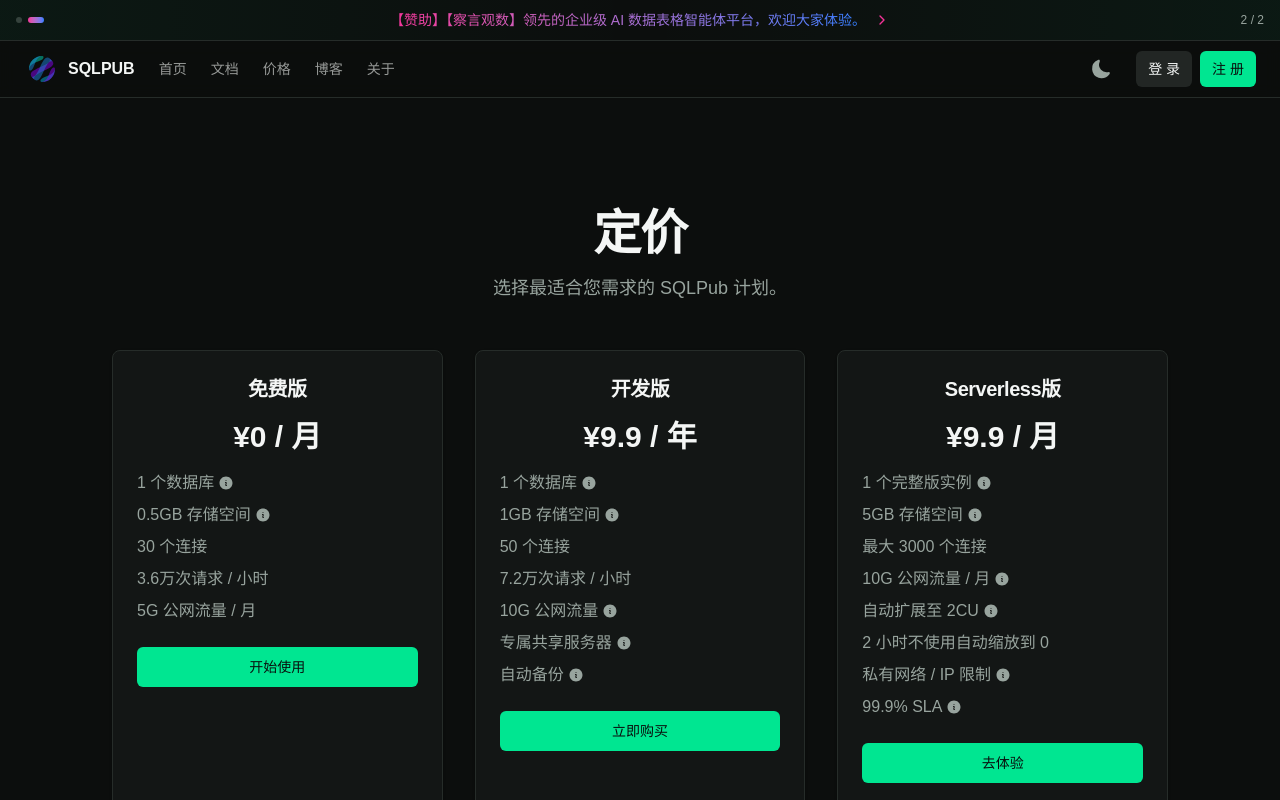
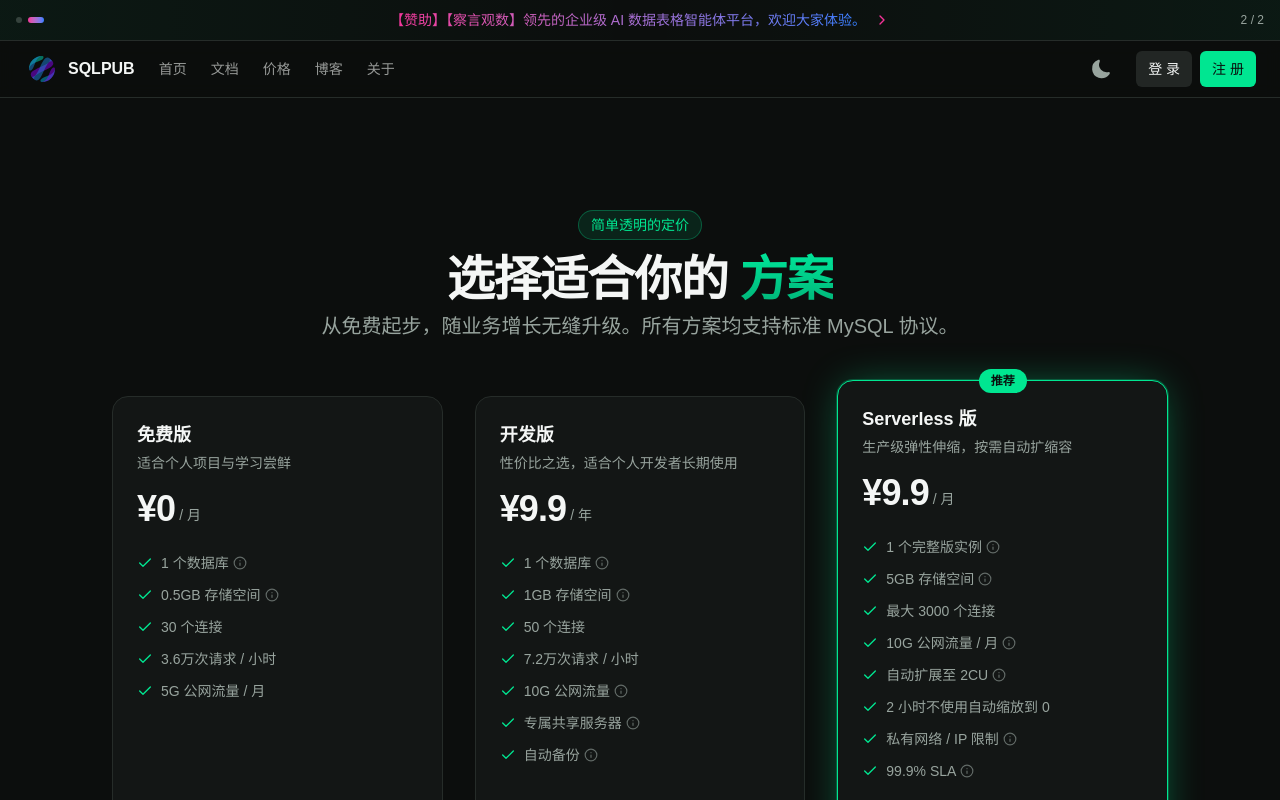
Before and after one commit to sqlpub/sqlpub-website, a Next.js app: page /pricing in a window 1280 px wide. Shown: the top 800 px of the page. Built offline with nearby package versions, Linux system fonts and the light colour scheme; a web font is replaced by a local one.

Commit message:
feat: revamp pricing page layout and introduce new pricing plans
Co-authored-by: Red Rabbit <20015177+liuxinwang@users.noreply.github.com>

```diff
--- a/app/pricing/page.tsx
+++ b/app/pricing/page.tsx
@@ -1,144 +1,163 @@
-import { InformationCircleIcon } from "@heroicons/react/24/solid";
+import { Check, Info } from "lucide-react";
 
-import { title } from "@/components/primitives";
-import { Card, CardContent, CardHeader, CardTitle } from "@/components/ui/card";
+import { title, subtitle } from "@/components/primitives";
 import { Button } from "@/components/ui/button";
 import { SimpleTooltip } from "@/components/ui/tooltip";
 import { cn } from "@/lib/utils";
 
+type Feature = {
+  text: string;
+  tip?: string;
+};
+
+type Plan = {
+  name: string;
+  price: string;
+  period: string;
+  description: string;
+  features: Feature[];
+  cta: string;
+  variant: "outline" | "default";
+  featured?: boolean;
+};
+
+const plans: Plan[] = [
+  {
+    name: "免费版",
+    price: "¥0",
+    period: "/ 月",
+    description: "适合个人项目与学习尝鲜",
+    cta: "开始使用",
+    variant: "outline",
+    features: [
+      { text: "1 个数据库", tip: "schema" },
+      { text: "0.5GB 存储空间", tip: "超出锁定，可升级到开发版" },
+      { text: "30 个连接" },
+      { text: "3.6万次请求 / 小时" },
+      { text: "5G 公网流量 / 月" },
+    ],
+  },
+  {
+    name: "开发版",
+    price: "¥9.9",
+    period: "/ 年",
+    description: "性价比之选，适合个人开发者长期使用",
+    cta: "立即购买",
+    variant: "outline",
+    features: [
+      { text: "1 个数据库", tip: "schema" },
+      { text: "1GB 存储空间", tip: "超出 0.35元/GB/月" },
+      { text: "50 个连接" },
+      { text: "7.2万次请求 / 小时" },
+      { text: "10G 公网流量", tip: "超出 0.7元/GB (当前免费)" },
+      { text: "专属共享服务器", tip: "稳定性和性能优于免费版" },
+      { text: "自动备份", tip: "1次 / 天，保留3个" },
+    ],
+  },
+  {
+    name: "Serverless 版",
+    price: "¥9.9",
+    period: "/ 月",
+    description: "生产级弹性伸缩，按需自动扩缩容",
+    cta: "去体验",
+    variant: "default",
+    featured: true,
+    features: [
+      { text: "1 个完整版实例", tip: "没有数据库个数限制" },
+      { text: "5GB 存储空间", tip: "超出 0.5元/GB/月" },
+      { text: "最大 3000 个连接" },
+      { text: "10G 公网流量 / 月", tip: "超出 0.7元/GB (当前免费)" },
+      { text: "自动扩展至 2CU", tip: "2 个 vCPU，8 GB RAM" },
+      { text: "2 小时不使用自动缩放到 0" },
+      { text: "私有网络 / IP 限制", tip: "后续支持" },
+      { text: "99.9% SLA", tip: "服务等级协议" },
+    ],
+  },
+];
+
 export default function PricingPage() {
   return (
+    <div className="flex flex-col items-center">
       <div className="text-center">
-      <h1 className={cn(title())}>定价</h1>
-      <p className="mt-4 text-lg text-muted-foreground">
-        选择最适合您需求的 SQLPub 计划。
+        <span className="inline-flex items-center rounded-full border border-primary/30 bg-primary/10 px-3 py-1 text-sm font-medium text-primary">
+          简单透明的定价
+        </span>
+        <h1 className={cn(title({ size: "md" }), "mt-4 block")}>
+          选择适合你的
+          <span className={title({ color: "green" })}> 方案</span>
+        </h1>
+        <p className={cn(subtitle(), "mx-auto text-center")}>
+          从免费起步，随业务增长无缝升级。所有方案均支持标准 MySQL 协议。
         </p>
+      </div>
 
-      <div className="mt-12 grid gap-8 grid-cols-1 md:grid-cols-3">
-        {/* 免费计划 */}
-        <Card className="p-6 hover:shadow-lg transition">
-          <CardHeader className="p-0 pb-4">
-            <CardTitle className="text-xl">免费版</CardTitle>
-          </CardHeader>
-          <CardContent className="p-0">
-            <p className="text-3xl font-extrabold mb-4">¥0 / 月</p>
-            <ul className="mb-6 space-y-2 text-muted-foreground text-left">
-              <li className="flex items-center gap-1">
-                1 个数据库
-                <SimpleTooltip content="schema">
-                  <InformationCircleIcon className="h-4 w-4 text-muted-foreground cursor-pointer" />
+      <div className="mt-12 grid w-full grid-cols-1 items-start gap-8 md:grid-cols-3">
+        {plans.map((plan) => (
+          <div
+            key={plan.name}
+            className={cn(
+              "relative flex h-full flex-col rounded-2xl border bg-card p-6 text-left transition-all",
+              plan.featured
+                ? "border-primary shadow-glow md:-mt-4 md:mb-4"
+                : "border-border hover:border-primary/40"
+            )}
+          >
+            {plan.featured && (
+              <span className="absolute -top-3 left-1/2 -translate-x-1/2 rounded-full bg-primary px-3 py-1 text-xs font-semibold text-primary-foreground">
+                推荐
+              </span>
+            )}
+
+            <div className="pb-6">
+              <h2 className="text-lg font-semibold text-foreground">
+                {plan.name}
+              </h2>
+              <p className="mt-1 text-sm text-muted-foreground">
+                {plan.description}
+              </p>
+              <div className="mt-4 flex items-end gap-1">
+                <span className="text-4xl font-extrabold tracking-tight text-foreground">
+                  {plan.price}
+                </span>
+                <span className="pb-1 text-sm text-muted-foreground">
+                  {plan.period}
+                </span>
+              </div>
+            </div>
+
+            <ul className="mb-8 flex-1 space-y-3 text-sm">
+              {plan.features.map((feature) => (
+                <li key={feature.text} className="flex items-start gap-2">
+                  <Check className="mt-0.5 h-4 w-4 shrink-0 text-primary" />
+                  <span className="flex items-center gap-1 text-muted-foreground">
+                    {feature.text}
+                    {feature.tip && (
+                      <SimpleTooltip content={feature.tip}>
+                        <Info className="h-3.5 w-3.5 cursor-pointer text-muted-foreground/60" />
                       </SimpleTooltip>
+                    )}
+                  </span>
                 </li>
-              <li className="flex items-center gap-1">
-                0.5GB 存储空间
-                <SimpleTooltip content="超出锁定，可升级到开发版">
-                  <InformationCircleIcon className="h-4 w-4 text-muted-foreground cursor-pointer" />
-                </SimpleTooltip>
-              </li>
-              <li>30 个连接</li>
-              <li>3.6万次请求 / 小时</li>
-              <li>5G 公网流量 / 月</li>
+              ))}
             </ul>
-            <Button className="w-full">开始使用</Button>
-          </CardContent>
-        </Card>
 
-        {/* 标准计划 */}
-        <Card className="p-6 hover:shadow-lg transition">
-          <CardHeader className="p-0 pb-4">
-            <CardTitle className="text-xl">开发版</CardTitle>
-          </CardHeader>
-          <CardContent className="p-0">
-            <p className="text-3xl font-extrabold mb-4">¥9.9 / 年</p>
-            <ul className="mb-6 space-y-2 text-muted-foreground text-left">
-              <li className="flex items-center gap-1">
-                1 个数据库
-                <SimpleTooltip content="schema">
-                  <InformationCircleIcon className="h-4 w-4 text-muted-foreground cursor-pointer" />
-                </SimpleTooltip>
-              </li>
-              <li className="flex items-center gap-1">
-                1GB 存储空间
-                <SimpleTooltip content="超出 0.35元/GB/月">
-                  <InformationCircleIcon className="h-4 w-4 text-muted-foreground cursor-pointer" />
-                </SimpleTooltip>
-              </li>
-              <li>50 个连接</li>
-              <li>7.2万次请求 / 小时</li>
-              <li className="flex items-center gap-1">
-                10G 公网流量
-                <SimpleTooltip content="超出 0.7元/GB (当前免费)">
-                  <InformationCircleIcon className="h-4 w-4 text-muted-foreground cursor-pointer" />
-                </SimpleTooltip>
-              </li>
-              <li className="flex items-center gap-1">
-                专属共享服务器
-                <SimpleTooltip content="稳定性和性能优于免费版">
-                  <InformationCircleIcon className="h-4 w-4 text-muted-foreground cursor-pointer" />
-                </SimpleTooltip>
-              </li>
-              <li className="flex items-center gap-1">
-                自动备份
-                <SimpleTooltip content="1次 / 天，保留3个">
-                  <InformationCircleIcon className="h-4 w-4 text-muted-foreground cursor-pointer" />
-                </SimpleTooltip>
-              </li>
-            </ul>
-            <Button className="w-full">立即购买</Button>
-          </CardContent>
-        </Card>
+            <Button
+              variant={plan.variant}
+              className="w-full"
+              radius="lg"
+            >
+              {plan.cta}
+            </Button>
+          </div>
+        ))}
+      </div>
 
-        {/* 企业计划 */}
-        <Card className="p-6 hover:shadow-lg transition">
-          <CardHeader className="p-0 pb-4">
-            <CardTitle className="text-xl">Serverless版</CardTitle>
-          </CardHeader>
-          <CardContent className="p-0">
-            <p className="text-3xl font-extrabold mb-4">¥9.9 / 月</p>
-            <ul className="mb-6 space-y-2 text-muted-foreground text-left">
-              <li className="flex items-center gap-1">
-                1 个完整版实例
-                <SimpleTooltip content="没有数据库个数限制">
-                  <InformationCircleIcon className="h-4 w-4 text-muted-foreground cursor-pointer" />
-                </SimpleTooltip>
-              </li>
-              <li className="flex items-center gap-1">
-                5GB 存储空间
-                <SimpleTooltip content="超出 0.5元/GB/月">
-                  <InformationCircleIcon className="h-4 w-4 text-muted-foreground cursor-pointer" />
-                </SimpleTooltip>
-              </li>
-              <li>最大 3000 个连接</li>
-              <li className="flex items-center gap-1">
-                10G 公网流量 / 月
-                <SimpleTooltip content="超出 0.7元/GB (当前免费)">
-                  <InformationCircleIcon className="h-4 w-4 text-muted-foreground cursor-pointer" />
-                </SimpleTooltip>
-              </li>
-              <li className="flex items-center gap-1">
-                自动扩展至 2CU
-                <SimpleTooltip content="2 个 vCPU，8 GB RAM">
-                  <InformationCircleIcon className="h-4 w-4 text-muted-foreground cursor-pointer" />
-                </SimpleTooltip>
-              </li>
-              <li>2 小时不使用自动缩放到 0</li>
-              <li className="flex items-center gap-1">
-                私有网络 / IP 限制
-                <SimpleTooltip content="后续支持">
-                  <InformationCircleIcon className="h-4 w-4 text-muted-foreground cursor-pointer" />
-                </SimpleTooltip>
-              </li>
-              <li className="flex items-center gap-1">
-                99.9% SLA
-                <SimpleTooltip content="服务等级协议">
-                  <InformationCircleIcon className="h-4 w-4 text-muted-foreground cursor-pointer" />
-                </SimpleTooltip>
-              </li>
-            </ul>
-            <Button className="w-full">去体验</Button>
-          </CardContent>
-        </Card>
-      </div>
+      <p className="mt-12 text-center text-sm text-muted-foreground">
+        需要更高规格或企业定制方案？{" "}
+        <a href="/contact-sales" className="font-medium text-primary hover:underline">
+          联系销售
+        </a>
+      </p>
     </div>
   );
 }
```
Lines whose indentation alone changed are shown as unchanged.
